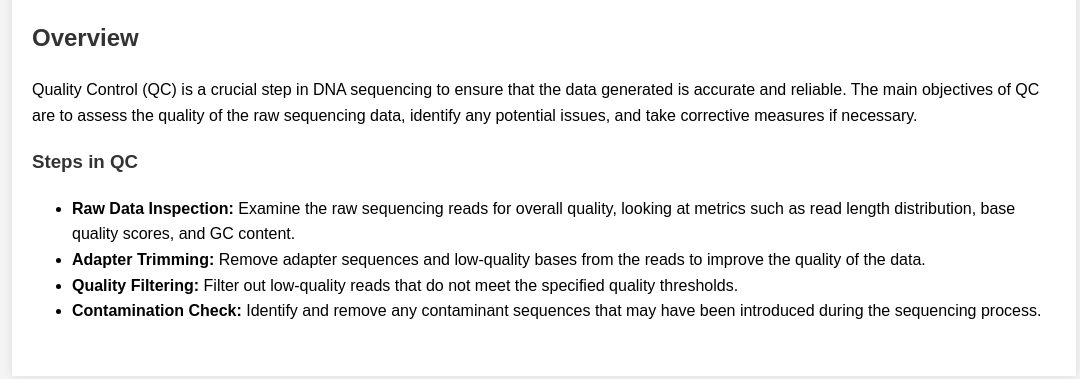
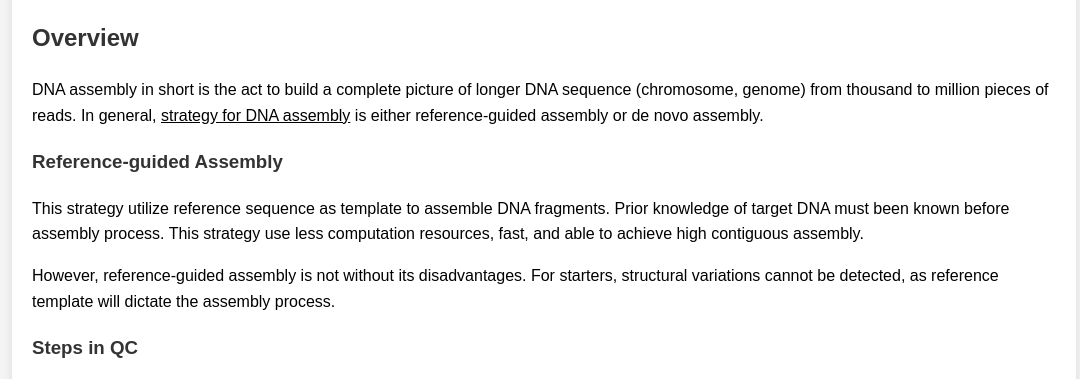
Before and after one commit to rpratam/rpratam.github.io, a plain HTML site: page project/BRIN/ONT/index.html in a window 1280 px wide. Shown: the part 346-725 px from the top of the page, without its empty margins (96-1176 px from the left). Drawn offline with Linux system fonts and the light colour scheme.

Commit message:
Update index.html

```diff
--- a/project/BRIN/ONT/index.html
+++ b/project/BRIN/ONT/index.html
@@ -58,9 +58,16 @@
 
         <div class="container" id="intro">
         <h1>What is DNA Assembly?</h1>
-        <div class="section" id="setup_tools">
+        <div class="section" id="intro-assembly">
             <h2>Overview</h2>
-            <p>Quality Control (QC) is a crucial step in DNA sequencing to ensure that the data generated is accurate and reliable. The main objectives of QC are to assess the quality of the raw sequencing data, identify any potential issues, and take corrective measures if necessary.</p>
+            <p>DNA assembly in short is the act to build a complete picture of longer DNA sequence (chromosome, genome) from thousand to million
+                pieces of reads. In general, <u>strategy for DNA assembly</u> is either reference-guided assembly or de novo assembly.
+
+            <h3>Reference-guided Assembly</h3>
+            <p>This strategy utilize reference sequence as template to assemble DNA fragments. Prior knowledge of target DNA must been known before assembly process.
+            This strategy use less computation resources, fast, and able to achieve high contiguous assembly.</p>
+            <p>However, reference-guided assembly is not without its disadvantages. For starters, structural variations cannot be detected, as reference template will dictate the assembly process.
+            </p>
             <h3>Steps in QC</h3>
             <ul>
                 <li><strong>Raw Data Inspection:</strong> Examine the raw sequencing reads for overall quality, looking at metrics such as read length distribution, base quality scores, and GC content.</li>
```
